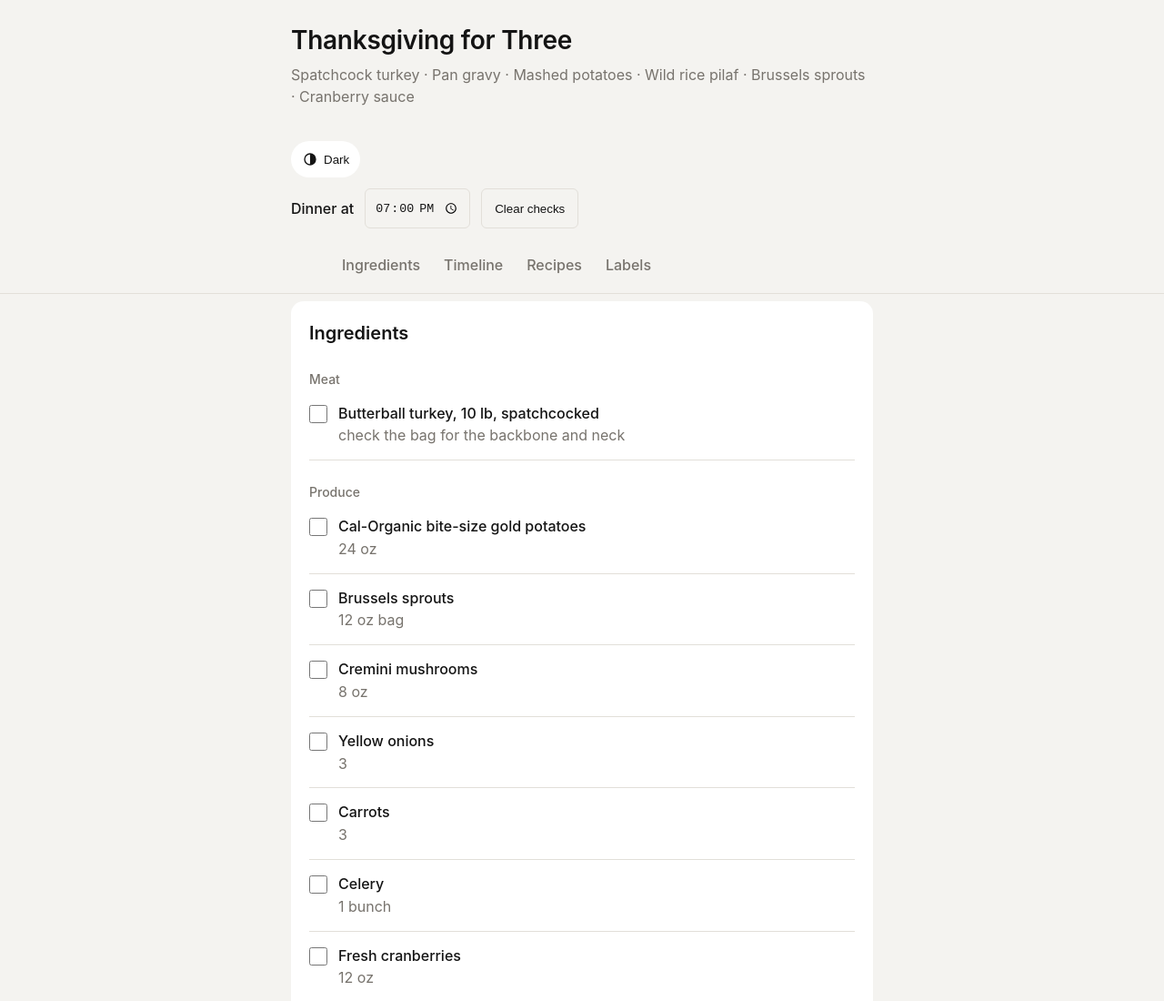
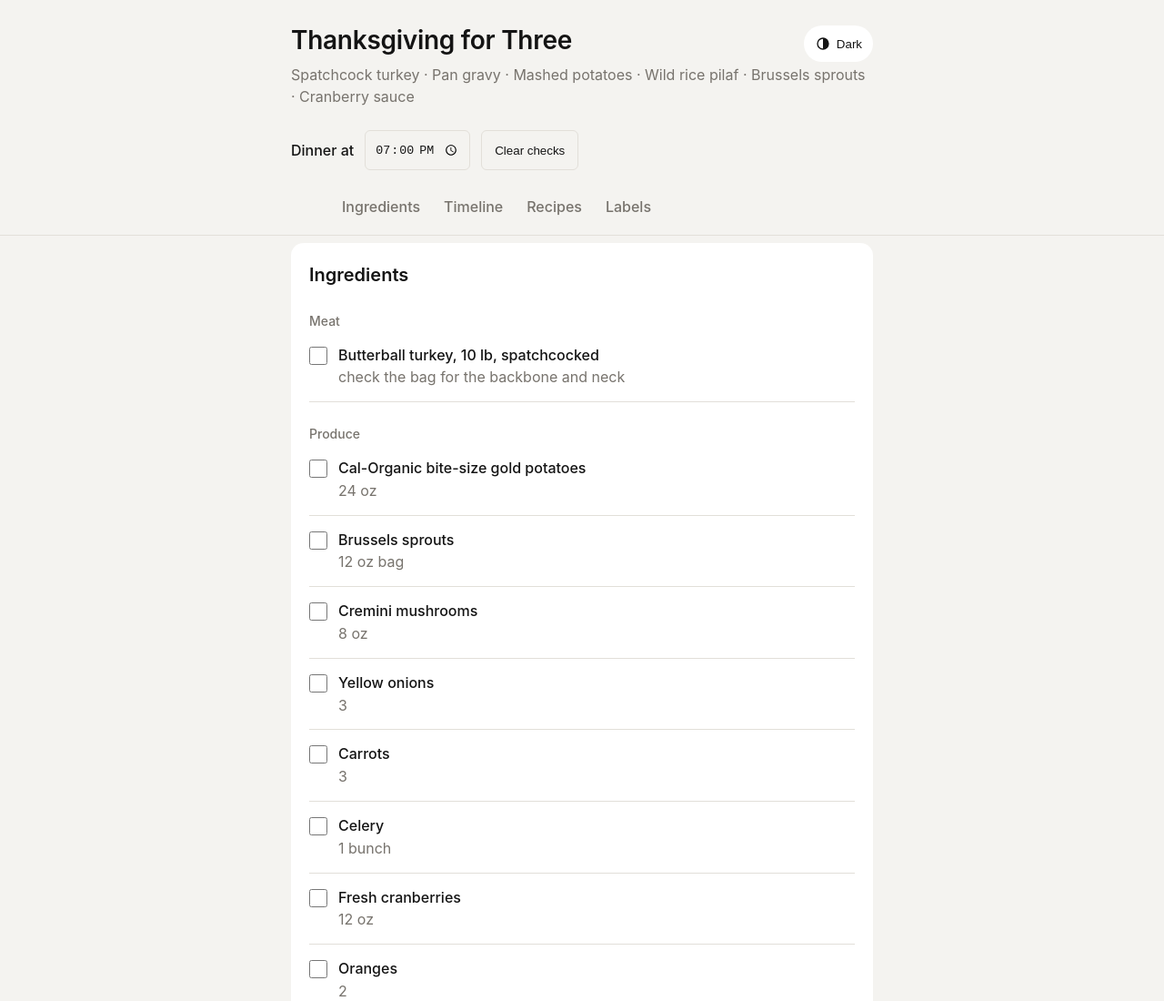
Before and after one commit to IHSVH/ihsvh.github.io, a plain HTML site: page thanksgiving.html in a window 1280 px wide. Shown: the top 1100 px of the page at 91% size. Drawn offline with Linux system fonts and the light colour scheme.

Commit message:
Thanksgiving page: theme button top right
Co-Authored-By: Claude Opus 5.5 <noreply@anthropic.com>
Claude-Session: https://claude.ai/code/session_01MZarnY9F9EyX5h3yA4wJpw

```diff
--- a/thanksgiving.html
+++ b/thanksgiving.html
@@ -18,7 +18,10 @@ body{margin:0;background:var(--bg);color:var(--ink);font:16px/1.55 -apple-system
 .band{padding:8px max(4vw,16px)}
 section .wrap{background:var(--card);border-radius:14px;padding:20px}
 header{padding-top:28px!important;padding-bottom:12px!important}
-header .wrap{display:flex;justify-content:space-between;align-items:flex-start;gap:12px;flex-wrap:wrap}
+header .wrap{position:relative}
+header h1{padding-right:96px}
+header .tg{position:absolute;top:0;right:0}
+.ctl{margin-top:4px}
 .tg{display:inline-flex;align-items:center;gap:6px;min-height:40px;padding:0 12px;border:0;border-radius:20px;background:var(--card);color:var(--ink);font:500 13px inherit;cursor:pointer}
 .wrap{max-width:640px;margin:0 auto}
 h1{font-size:28px;font-weight:600;letter-spacing:-.01em;line-height:1.2;margin:0 0 8px}
```
